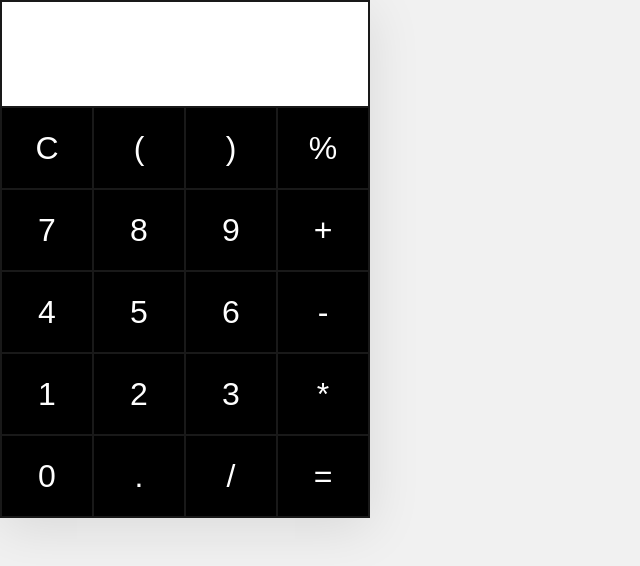
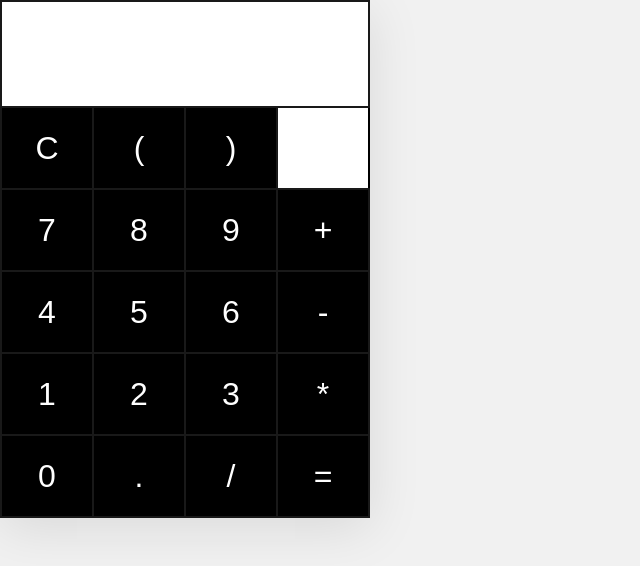
Before and after one commit to JishuBhowmik/Mini-Calculator, a plain HTML site: page index.html in a window 1280 px wide. Shown: the whole page, without its empty margins (0-640 px from the left). Drawn offline with Linux system fonts and the light colour scheme.

Commit message:
%sign remove

```diff
--- a/index.html
+++ b/index.html
@@ -18,7 +18,7 @@
                 <td><input type="button" value="C" onclick="DeleteMe()"></td>
                 <td><input type="button" value="(" onclick="calculator('(')"></td>
                 <td><input type="button" value=")" onclick="calculator(')')"></td>
-                <td><input type="button" value="%" onclick="calculator('%')"></td>
+
 
             </tr>
 
```
